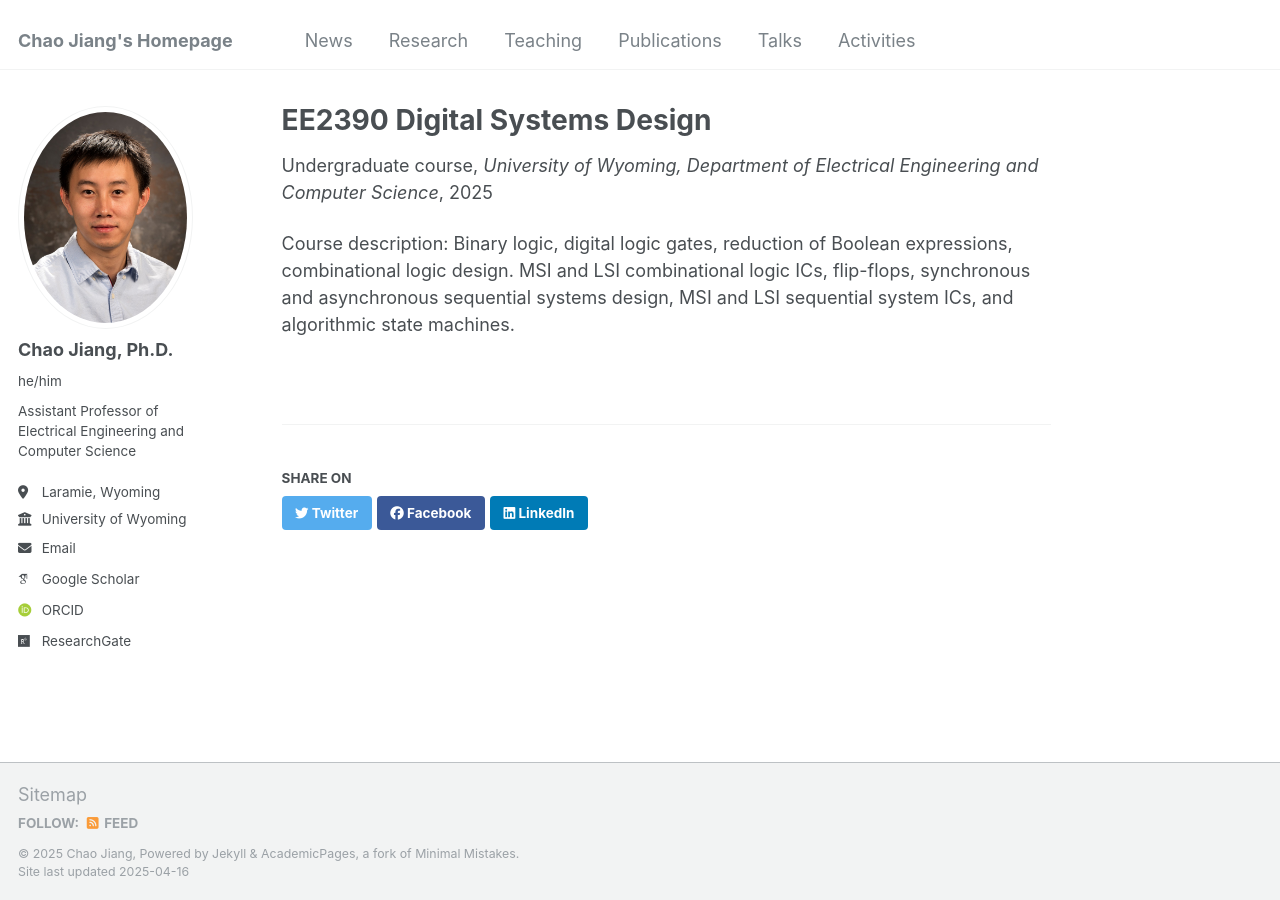
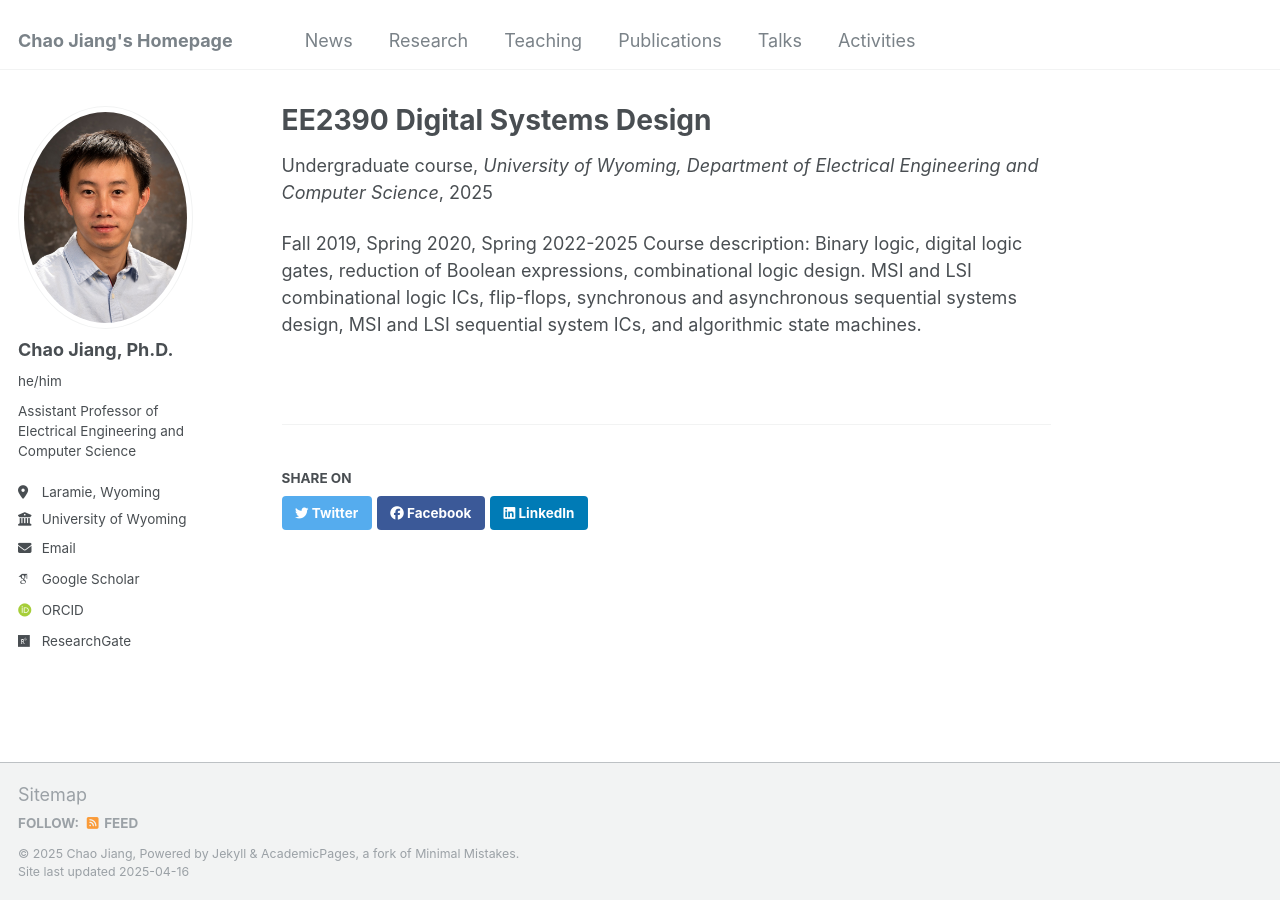
Before and after one commit to cjiang6/cjiang6.github.io, a Jekyll site: the page built from _teaching/EE2390-uwyo.md, in a window 1280 px wide. Built offline with Jekyll 4.4.1, drawn with Linux system fonts in a browser that asks for light colours; some web fonts are replaced; a file with an impossible date is left out.

Commit message:
Update EE2390-uwyo.md

```diff
--- a/_teaching/EE2390-uwyo.md
+++ b/_teaching/EE2390-uwyo.md
@@ -3,6 +3,7 @@ title: "EE2390 Digital Systems Design"
 collection: teaching
 type: "Undergraduate course"
 venue: "University of Wyoming, Department of Electrical Engineering and Computer Science"
-date: "Fall 2019, Spring 2020, Spring 2022-2025"
+#date: "Fall 2019, Spring 2020, Spring 2022-2025"
 ---
+Fall 2019, Spring 2020, Spring 2022-2025
 Course description: Binary logic, digital logic gates, reduction of Boolean expressions, combinational logic design. MSI and LSI combinational logic ICs, flip-flops, synchronous and asynchronous sequential systems design, MSI and LSI sequential system ICs, and algorithmic state machines.
```
